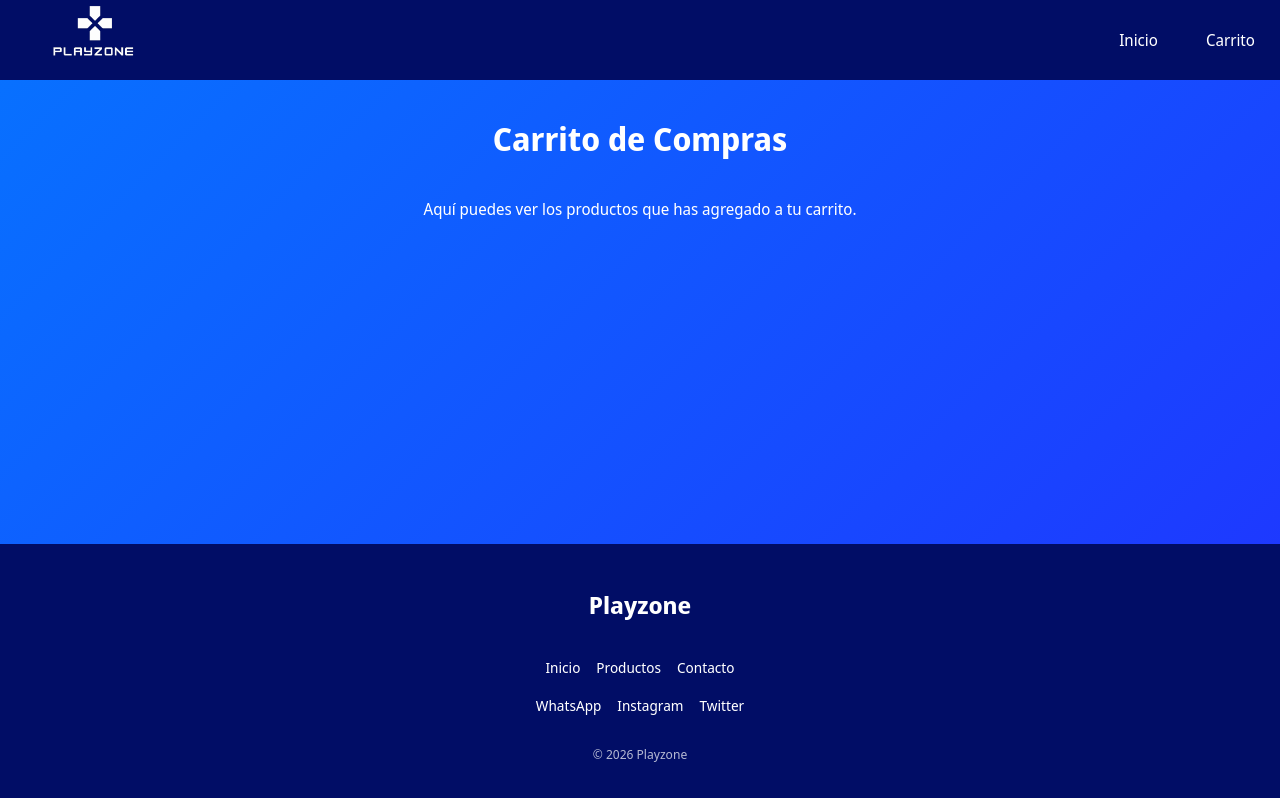
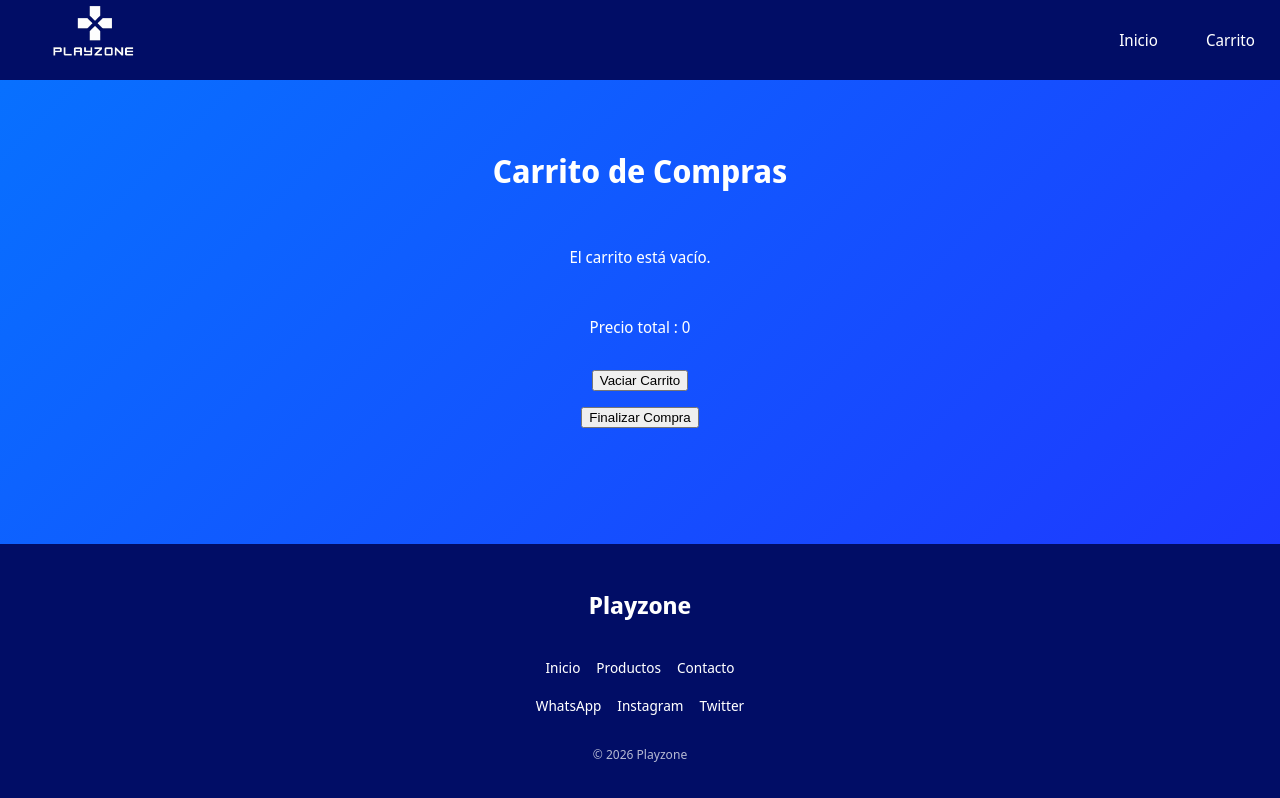
Before and after one commit to mateopinto0/Ecommerce-React-, a React (Vite) app: page /carrito in a window 1280 px wide. Built offline with nearby package versions, Linux system fonts and the light colour scheme.

Commit message:
agregado de cards en carrito, falta boton cantidad que multiplique el total y eso

```diff
--- a/public/data/items.json
+++ b/public/data/items.json
@@ -3,24 +3,28 @@
         "id": 1,
         "nombre": "God of war",
         "precio": 1200.0,
-        "imagenUrl": "/img/God-of-war.webp"
+        "imagenUrl": "/img/God-of-war.webp",
+          "cantidad": 0
     },
     {
       "id": 2,
         "nombre": "Grand theft auto",
         "precio": 2500.0,
         "imagenUrl": "/img/Gta.webp"
+
     },
     {
         "id": 3,
         "nombre": "Resident Evil",
         "precio": 1200.0,
         "imagenUrl": "/img/Resident-evil.webp"
+
     },
     {
         "id":4,
         "nombre":"The forest",
         "precio":200.0,
         "imagenUrl":"/img/the-forest.webp"
+
     }
 ]
--- a/src/components/BotonCarrito/BotonCarrito.jsx
+++ b/src/components/BotonCarrito/BotonCarrito.jsx
@@ -1,7 +1,7 @@
 import { useState } from "react"
 import './BotonCarrito.css'
 
-export const BotonCarrito = () => {
+export const BotonCarrito = ({}) => {
 
     const[contador,setContador]= useState(0);
 
--- /dev/null
+++ b/src/components/Cart/Cart.css
@@ -0,0 +1,16 @@
+.carrito-items{
+    display: flex;
+    justify-content: center;
+    align-items: center;
+    flex-wrap: wrap;
+    gap: 4em;
+}
+
+.carrito{
+    display: flex;
+    flex-direction: column;
+    align-items: center;
+    justify-content: center;
+    padding: 2em;
+    gap: 1em;
+}
--- a/src/components/Cart/Cart.jsx
+++ b/src/components/Cart/Cart.jsx
@@ -1,9 +1,56 @@
+import { useCart } from "../../context/CartContext";
+import { BotonCarrito } from "../BotonCarrito/BotonCarrito";
+import { Item } from "../Item/Item";
+import "./Cart.css"
+
 export const Cart = () => {
+
+
+
+const{removeItem,getCart,getTotalCart,getTotalPrice,checkout,clearCart} = useCart();
+const cart = getCart();
+const totalCart = getTotalCart();
+const totalPrice = getTotalPrice();
+const removeItemHandler = (id) => {
+    removeItem(id);
+}
+const clearCartHandler = () => {
+    if(cart.length === 0){
+        alert("El carrito ya está vacío");
+        return
+    }
+    clearCart();
+}
+const checkoutHandler = () => {
+    if(cart.length === 0){
+        alert("El carrito está vacío");
+        return
+    }
+    checkout();
+}
 
 return(
     <div className="carrito">
         <h1>Carrito de Compras</h1>
-        <p>Aquí puedes ver los productos que has agregado a tu carrito.</p>
+        <div className="carrito-items">
+        { cart.length === 0 ? <p>El carrito está vacío.</p> :  cart.map((item) => (
+
+            <Item key={item.id} {...item}>
+                <BotonCarrito ></BotonCarrito>
+                <button className="button" onClick={() => removeItemHandler(item.id)}>
+                    Eliminar del carrito
+                </button>
+            </Item>
+
+        )) }</div>
+
+        <p>Precio total : {totalPrice}</p>
+        <button className="button" onClick={() => clearCartHandler()}>
+            Vaciar Carrito
+        </button>
+        <button className="button" onClick={() => checkoutHandler()}>
+            Finalizar Compra
+        </button>
     </div>
 )
 }
--- a/src/components/Item/Item.css
+++ b/src/components/Item/Item.css
@@ -6,7 +6,7 @@
     padding: 1em;
     border-radius: 1em;
     background-color: var(--text-white);
-    width: 100%;
+    width: 300px;
     max-width: 320px;
     color: var(--color-celeste);
     box-shadow: 0 0 10px #0084ff,
--- a/src/context/CartContext.jsx
+++ b/src/context/CartContext.jsx
@@ -68,13 +68,20 @@ export const CartProvider = ({children}) => {
         Navigate("/");
     }
 
+    const getCart = () => {
+        return cart;
+    }
+
+
     const values = {
         clearCart,
         addToCart,
         removeItem,
         getTotalCart,
         getTotalPrice,
-        checkout
+        checkout,
+        getCart
+
     };
 
     return (
```
